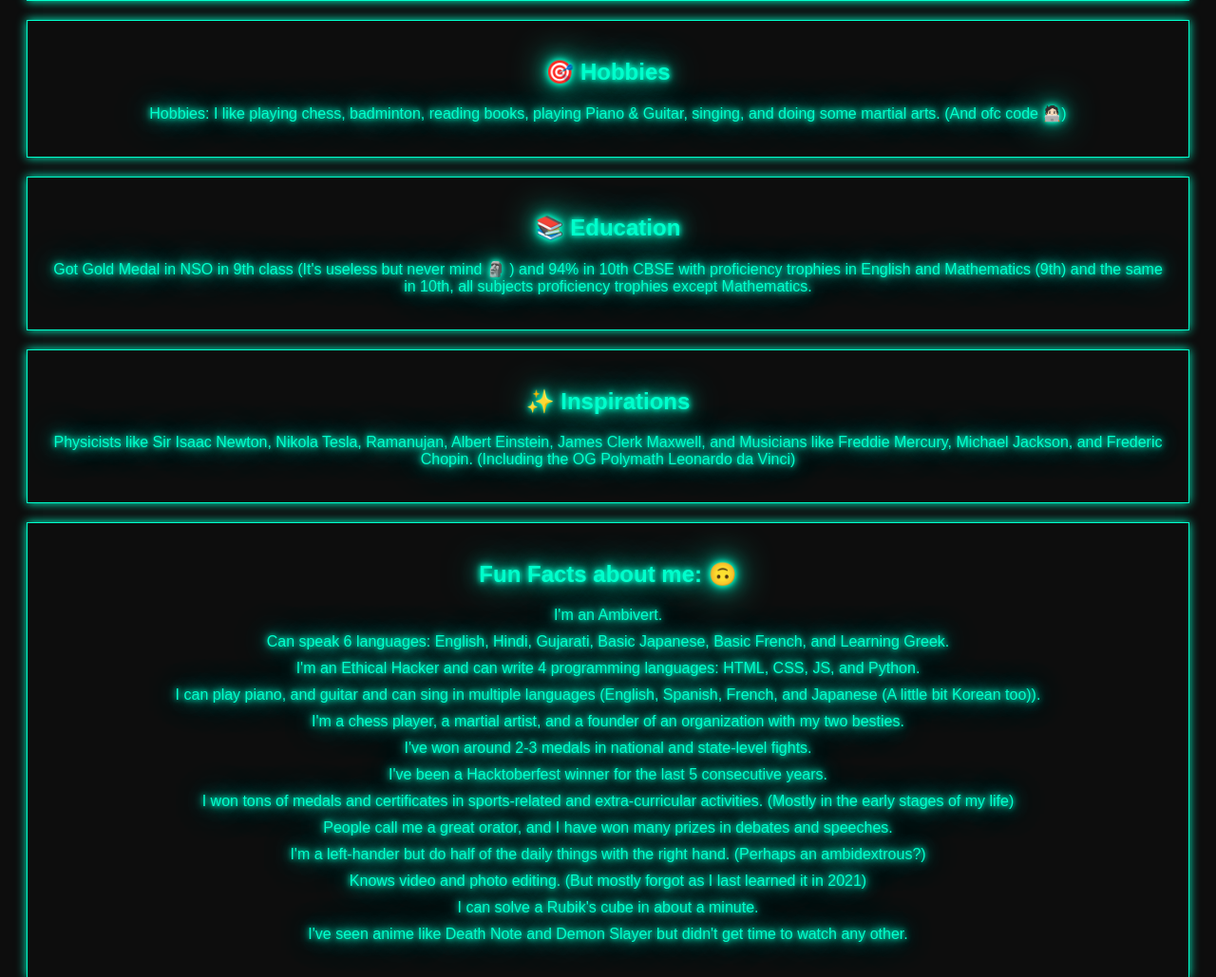
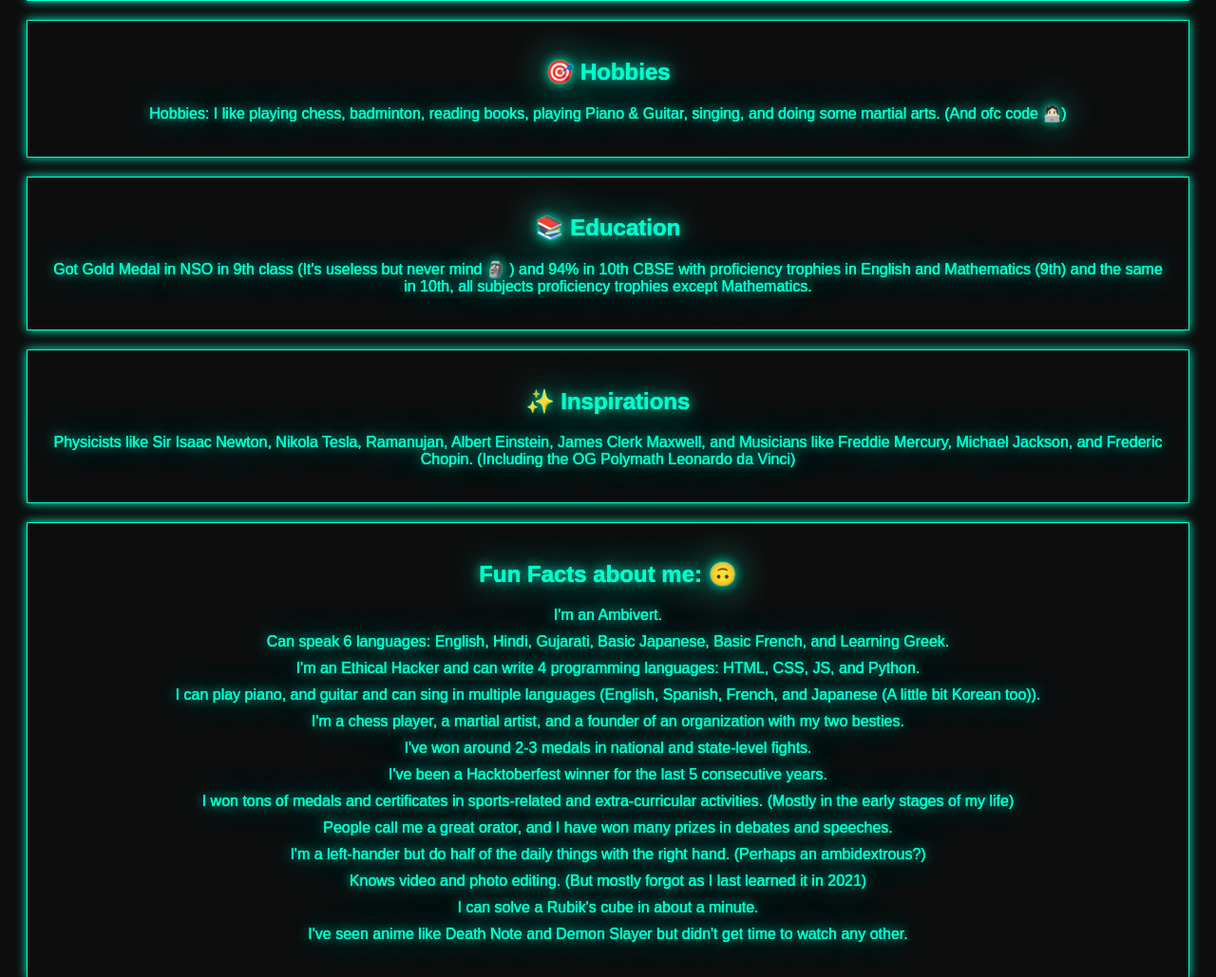
Before and after one commit to Idhant-6/Idhant-6.github.io, a plain HTML site: page about/about.html in a window 1280 px wide. Shown: the part 362-1391 px from the top of the page at 95% size. Drawn offline with Linux system fonts and the light colour scheme.

Commit message:
Update style.css

```diff
--- a/about/style.css
+++ b/about/style.css
@@ -8,7 +8,7 @@ body {
 
 h1, h2, h3, p {
     color: #00ffcc; /* Neon font color */
-    text-shadow: 0 0 5px #00ffcc, 0 0 10px #00ffcc, 0 0 20px #00ffcc, 0 0 40px #00ffcc;
+    text-shadow: 0 0 0px #00ffcc, 0 0 1px #00ffcc, 0 0 12px #00ffcc, 0 0 40px #00ffcc;
 }
 
 ul {
@@ -18,7 +18,7 @@ ul {
 
 ul li {
     color: #00ffcc;
-    text-shadow: 0 0 5px #00ffcc, 0 0 10px #00ffcc, 0 0 20px #00ffcc, 0 0 40px #00ffcc;
+    text-shadow: 0 0 0px #00ffcc, 0 0 1px #00ffcc, 0 0 12px #00ffcc, 0 0 40px #00ffcc;
     margin: 10px 0;
 }
 
```
